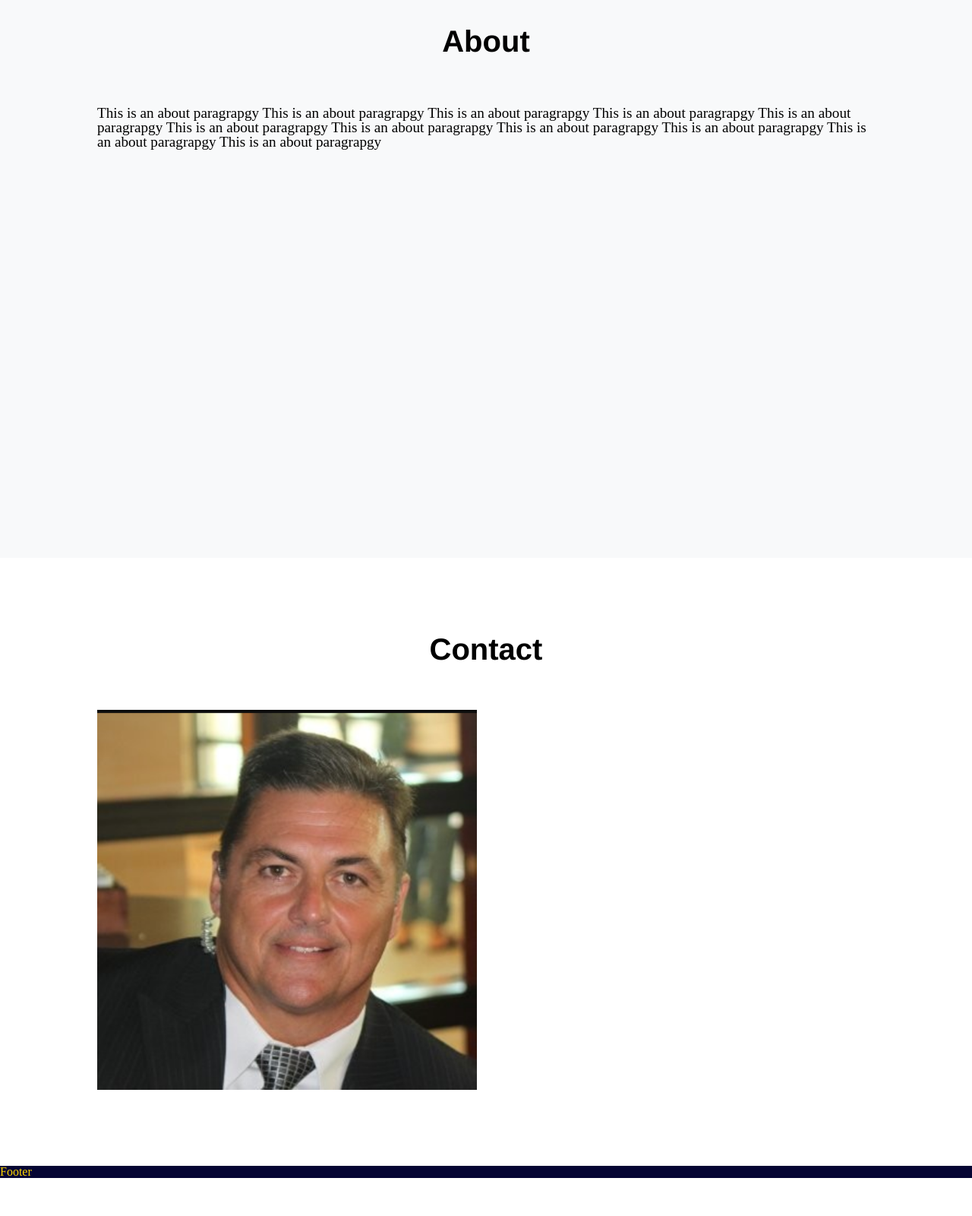
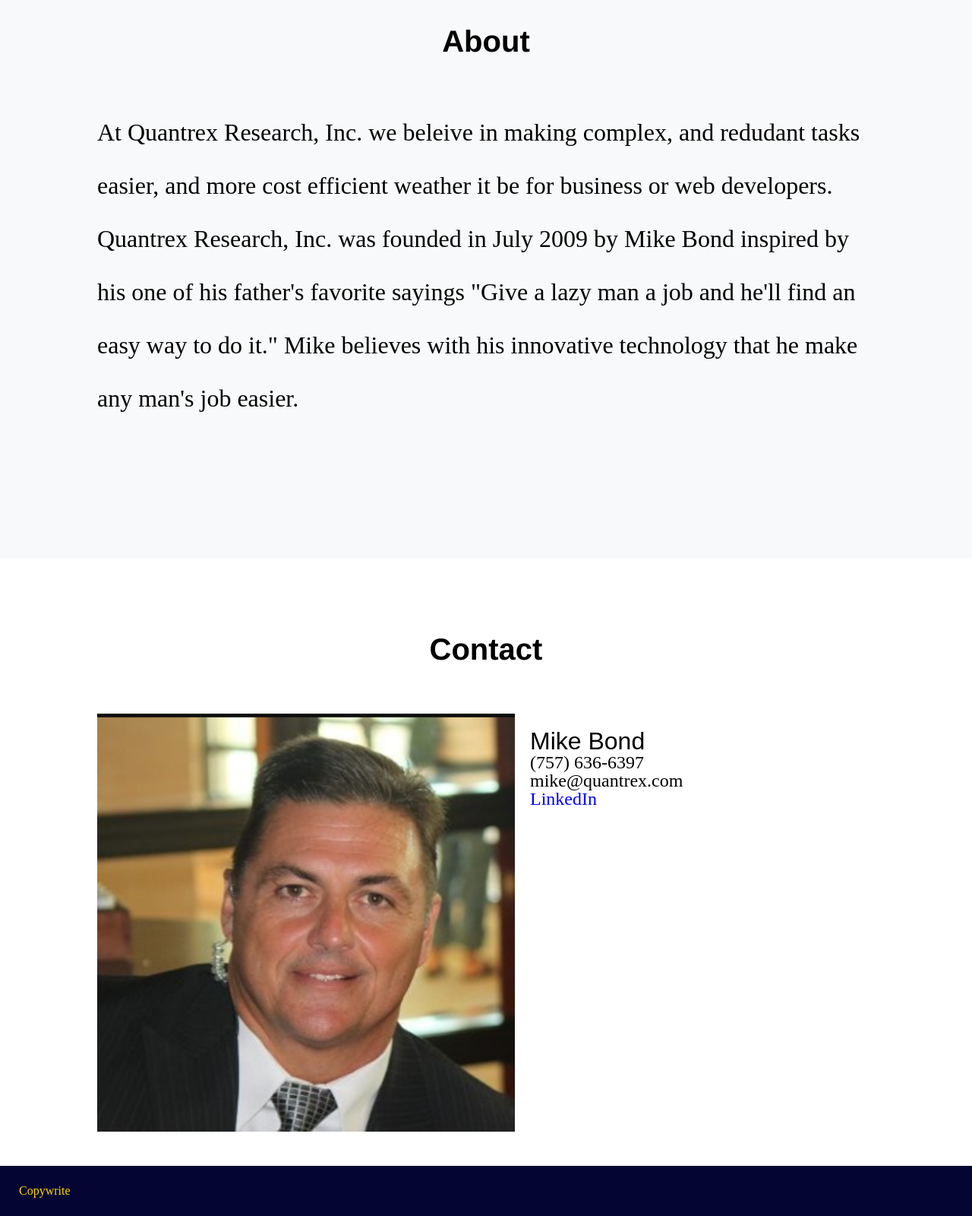
Before and after one commit to rbryce90/quantrex-landing-page, a plain HTML site: page index.html in a window 1280 px wide. Shown: the part 1666-3266 px from the top of the page at 76% size. Before the commit the page ends 3216 px from the top, so only its background shows below. Drawn offline with Linux system fonts and the light colour scheme.

Commit message:
finished rough draft

```diff
--- a/index.css
+++ b/index.css
@@ -1,7 +1,7 @@
 :root {
     --primary-color: #050533;
     --secondary-color: gold;
-    --third-color: rgb(117, 0, 12);
+    --third-color: rgb(192, 192, 192);
 }
 
 h1 {
@@ -98,7 +98,7 @@
 
 .home h2 {
     font-size: 3em;
-    color: rgb(192, 192, 192);
+    color: var(--third-color);
     text-shadow: 2px 2px black;
     word-spacing: 15px;
 }
@@ -118,9 +118,12 @@
     margin-top: 100px;
 }
 
+.products h2, .contact-content-headings h2 {
+    font-size: 2em;
+    font-family: Arial, Helvetica, sans-serif;
+}
+
 .products h2 {
-    font-size: 30px;
-    font-family: Arial, Helvetica, sans-serif;
     margin-bottom: 20px;
 }
 
@@ -130,7 +133,7 @@
     justify-content: space-around;
 }
 
-.product, .about p {
+.product, .about p, .contact-content {
     margin-top: 65px;
 }
 
@@ -147,7 +150,7 @@
     margin: 15px;
 }
 
-.product-content {
+.product-content, .contact-content {
     display: flex;
     flex-direction: row;
 }
@@ -157,7 +160,29 @@
 }
 
 .contact img {
-    height: 500px;
-    width: 500px;
-    margin-top: 60px;
+    height: 550px;
+    width: 550px;
 }
+
+.contact-content-headings {
+    padding: 20px;
+}
+
+.contact-content-headings h3 {
+    font-size: 1.5em;
+}
+
+.contact-content-headings a {
+    color: blue;
+    text-decoration: inherit;
+}
+
+.about-content p {
+    display: block;
+    line-height: 70px;
+    font-size: 2em;
+}
+
+footer {
+    padding: 25px;
+}
--- a/index.html
+++ b/index.html
@@ -51,8 +51,12 @@
                 <img src="./media/SmartWeb-CreatePage.png" alt="">
                 <div>
                     <h2>SmartWeb-Pro</h2>
-                    <p>This will be a paragraph about SmartWeb-Pro This will be a paragraph about SmartWeb-Pro This will
-                        be a paragraph</p>
+                    <p><a href='https://sandbox.smartweb-pro.com/'>SmartWeb-Pro</a> is a click and drag javascript
+                        library that allows for real time editing of
+                        HTML and CSS GUI's
+                        with a property sheet. No longer search through endless code to remember
+                        how to build a feature. Simply build quick access to them in your custom components, or
+                        copy them from your previously built webpages, and paste it directly onto your webpage.</p>
                 </div>
 
             </div>
@@ -61,9 +65,10 @@
             <div class="product-content">
                 <div>
                     <h2>ERP</h2>
-                    <p>This will be a paragraph about ERP This will be a paragraph about ERP This will be a
-                        paragraSmartWeb-Pro This willSmartWeb-Pro This willSmartWeb-Pro This willSmartWeb-Pro This
-                        willph
+                    <p>Quantrex Research, Inc builds custom Enterprise Resource Planning systems to fit any companies
+                        need. Our ERP's have proven cut overhead and simplify information systems allowing companies to
+                        manage HR, inventory, accounting and much more at a lower cost, and with less hassle. Call today
+                        and let us know how we can help you.
                     </p>
                 </div>
                 <img src="./media/ERP.png" alt="">
@@ -75,10 +80,11 @@
     <div id='about' class="about">
         <div class="about-content">
             <h1>About</h1>
-            <p>This is an about paragrapgy This is an about paragrapgy This is an about paragrapgy This is an about
-                paragrapgy This is an about paragrapgy This is an about paragrapgy This is an about paragrapgy This is
-                an
-                about paragrapgy This is an about paragrapgy This is an about paragrapgy This is an about paragrapgy
+            <p> At Quantrex Research, Inc. we beleive in making complex, and redudant tasks easier, and more cost
+                efficient weather it be for business or web developers. Quantrex Research, Inc. was founded in July 2009
+                by Mike Bond inspired by his one of his father's favorite sayings
+                "Give a lazy man a job and he'll find an easy way to do it." Mike believes with his innovative
+                technology that he make any man's job easier.
 
             </p>
         </div>
@@ -86,12 +92,24 @@
 
     <div id='contact' class="contact">
         <h1>Contact</h1>
-        <img src="./media/MikeHeadShot.png" alt="">
+        <div class='contact-content'>
+            <div>
+                <img src="./media/MikeHeadShot.png" alt="">
+            </div>
+            <div class='contact-content-headings'>
+                <h2>Mike Bond</h2>
+                <h3>(757) 636-6397</h3>
+                <h3>mike@quantrex.com</h3>
+                <h3><a href="https://www.linkedin.com/in/michael-bond-87b5334/">LinkedIn</a></h3>
+            </div>
+
+        </div>
     </div>
 
     <footer>
-        Footer
+        Copywrite
     </footer>
+
 </body>
 
 </html>
```
